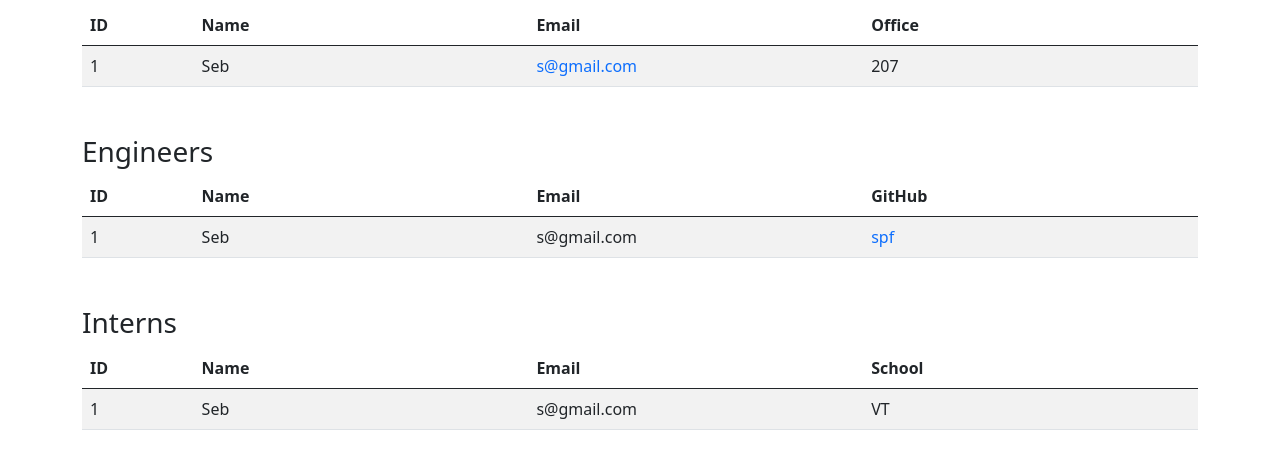
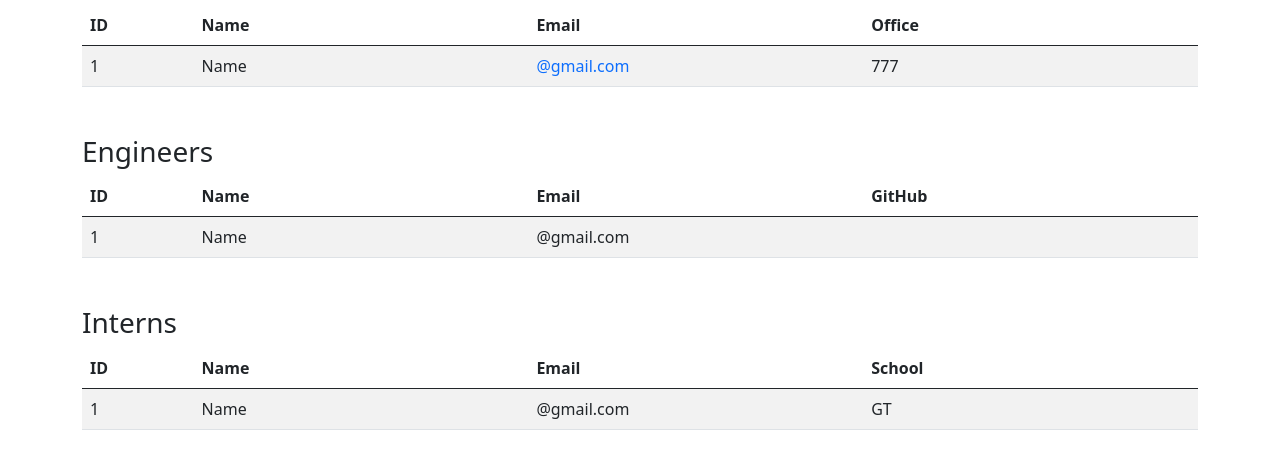
Before and after one commit to victoire1806/hw8-team-pofile-generator, a website: page src/teamProfile.html in a window 1280 px wide. Shown: the part 237-706 px from the top of the page. Drawn offline with nearby package versions, Linux system fonts and the light colour scheme.

Commit message:
README Update

```diff
--- a/src/teamProfile.html
+++ b/src/teamProfile.html
@@ -55,9 +55,9 @@
         <tbody>
           <tr>
             <td>1</td>
-            <td>Seb</td>
-            <td><a href="mailto:s@email.com">s@gmail.com</a></td>
-            <td>207</td>
+            <td>Name</td>
+            <td><a href="mailto:s@email.com">@gmail.com</a></td>
+            <td>777</td>
           </tr>
         </tbody>
       </table>
@@ -83,9 +83,9 @@
         <tbody>
           <tr>
             <td>1</td>
-            <td>Seb</td>
-            <td>s@gmail.com </td>
-            <td><a href="https://github.com/spf">spf</a></td>
+            <td>Name</td>
+            <td>@gmail.com </td>
+            <td><a href="https://github.com"></a></td>
           </tr>
         </tbody>
       </table>
@@ -111,9 +111,9 @@
         <tbody>
           <tr>
             <td>1</td>
-            <td>Seb</td>
-            <td>s@gmail.com </td>
-            <td>VT</td>
+            <td>Name</td>
+            <td>@gmail.com </td>
+            <td>GT</td>
           </tr>
         </tbody>
       </table>
```
